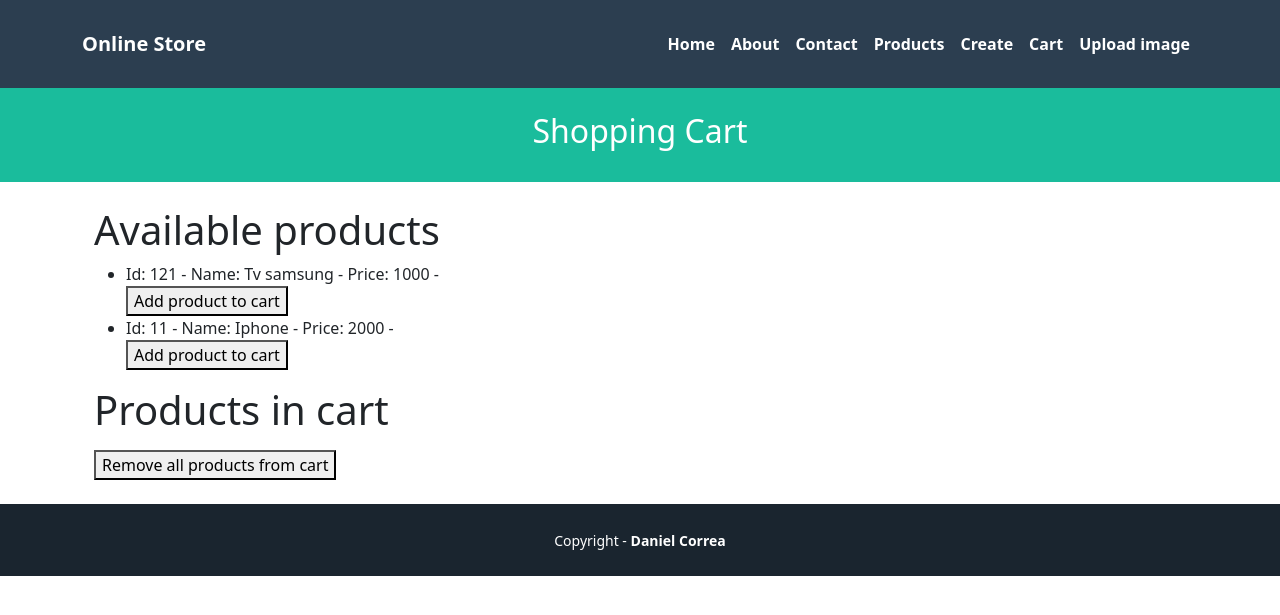
After one commit to AndresVelezR/Software-Architecture-Class, a Django app: page /cart/ in a window 1280 px wide. The commit adds this page. Shown: the top 615 px of the page. Run offline with Django 5.2, Linux system fonts and the light colour scheme.

Commit message:
feat: Completed 3rd tutorial

```diff
--- a/helloworld_project/urls.py
+++ b/helloworld_project/urls.py
@@ -16,8 +16,14 @@ Including another URLconf
 """
 from django.contrib import admin
 from django.urls import path, include
+from django.conf import settings
+from django.conf.urls.static import static
+
 
 urlpatterns = [
     path('admin/', admin.site.urls),
     path("", include('pages.urls')),
 ]
+
+if settings.DEBUG:
+    urlpatterns += static(settings.MEDIA_URL, document_root=settings.MEDIA_ROOT)
--- /dev/null
+++ b/pages/templates/cart/index.html
@@ -0,0 +1,47 @@
+{% extends 'pages/base.html' %}
+
+{% block title %} {{title}} {% endblock %}
+{% block header_title %} {{subtitle}} {% endblock %}
+
+{% block content %}
+<div class="container">
+  <div class="row justify-content-center">
+    <div class="col-md-12">
+      <h1>Available products</h1>
+      <ul>
+        {% for key, product in products.items %}
+        <li>
+          Id: {{ key }} -
+          Name: {{ product.name }} -
+          Price: {{ product.price }} -
+          <form method="post" action="{% url 'cart_add' key %}">
+            {% csrf_token %}
+            <button type="submit">Add product to cart</button>
+          </form>
+        </li>
+        {% endfor %}
+      </ul>
+    </div>
+  </div>
+
+  <div class="row justify-content-center">
+    <div class="col-md-12">
+      <h1>Products in cart</h1>
+      <ul>
+        {% for key, product in cart_products.items %}
+        <li>
+          Id: {{ key }} -
+          Name: {{ product.name }} -
+          Price: {{ product.price }}
+        </li>
+        {% endfor %}
+      </ul>
+
+      <form method="post" action="{% url 'cart_removeAll' %}">
+        {% csrf_token %}
+        <button type="submit">Remove all products from cart</button>
+      </form>
+    </div>
+  </div>
+</div>
+{% endblock %}
--- a/pages/templates/pages/base.html
+++ b/pages/templates/pages/base.html
@@ -40,6 +40,8 @@
           <a class="nav-link active" href="{% url 'contact' %}">Contact</a>
           <a class="nav-link active" href="{% url 'index' %}">Products</a>
           <a class="nav-link active" href="{% url 'form' %}">Create</a>
+          <a class="nav-link active" href="{% url 'cart_index' %}">Cart</a>
+          <a class="nav-link active" href="{% url 'image_index' %}">Upload image</a>
 
 
 
--- a/pages/urls.py
+++ b/pages/urls.py
@@ -1,5 +1,9 @@
 from django.urls import path
-from .views import HomePageView, AboutPageView, ContactPageView, ProductIndexView, ProductShowView, ProductCreateView, ProductCreatedView, ProductListView
+from .views import HomePageView,ImageViewFactory,ImageViewNoDI, AboutPageView, ContactPageView,ProductIndexView, ProductShowView, ProductCreateView, ProductCreatedView, ProductListView, CartView, CartRemoveAllView
+from .utils import ImageLocalStorage
+
+
+
 urlpatterns = [
     path("", HomePageView.as_view(), name='home'),
     path("about/", AboutPageView.as_view(), name='about'),
@@ -8,5 +12,13 @@ urlpatterns = [
     path("products/created/", ProductCreatedView.as_view(), name="product-created"),
     path("products/<str:id>/", ProductShowView.as_view(), name="show"),
     path("products/", ProductListView.as_view(), name="index"),
+    path('cart/', CartView.as_view(), name='cart_index'),
+    path('cart/add/<str:product_id>', CartView.as_view(), name='cart_add'),
+    path('cart/removeAll', CartRemoveAllView.as_view(), name='cart_removeAll'),
+    path('image/', ImageViewFactory(ImageLocalStorage()).as_view(), name='image_index'),
+    path('image/save', ImageViewFactory(ImageLocalStorage()).as_view(), name='image_save'),
+    path('imagenotdi/', ImageViewNoDI.as_view(), name='imagenotdi_index'),
+    path('imagenotdi/save', ImageViewNoDI.as_view(), name='imagenotdi_save'),
+
 
 ]
--- a/pages/views.py
+++ b/pages/views.py
@@ -7,6 +7,7 @@ from django import forms
 from django.shortcuts import render, redirect
 from django.core.exceptions import ValidationError
 from .models import Product
+from .utils import ImageLocalStorage
 #from django.http import HttpResponse
 # Create your views here.
 
@@ -143,3 +144,77 @@ class ProductCreateView(View):
 
 class ProductCreatedView(TemplateView):
     template_name = "pages/products/created.html"
+
+
+
+class CartView(View):
+    template_name = 'cart/index.html'
+
+    def get(self, request):
+        # Simulated database for products
+        products = {}
+        products[121] = {'name': 'Tv samsung', 'price': '1000'}
+        products[11] = {'name': 'Iphone', 'price': '2000'}
+
+        # Get cart products from session
+        cart_products = {}
+        cart_product_data = request.session.get('cart_product_data', {})
+
+        for key, product in products.items():
+            if str(key) in cart_product_data.keys():
+                cart_products[key] = product
+
+        # Prepare data for the view
+        view_data = {
+            'title': 'Cart - Online Store',
+            'subtitle': 'Shopping Cart',
+            'products': products,
+            'cart_products': cart_products
+        }
+
+        return render(request, self.template_name, view_data)
+
+    def post(self, request, product_id):
+        # Get cart products from session and add the new product
+        cart_product_data = request.session.get('cart_product_data', {})
+        cart_product_data[product_id] = product_id
+        request.session['cart_product_data'] = cart_product_data
+
+        return redirect('cart_index')
+
+
+class CartRemoveAllView(View):
+    def post(self, request):
+        # Remove all products from cart in session
+        if 'cart_product_data' in request.session:
+            del request.session['cart_product_data']
+
+        return redirect('cart_index')
+
+def ImageViewFactory(image_storage):
+    class ImageView(View):
+        template_name = 'images/index.html'
+
+        def get(self, request):
+            image_url = request.session.get('image_url', '')
+            return render(request, self.template_name, {'image_url': image_url})
+
+        def post(self, request):
+            image_url = image_storage.store(request)
+            request.session['image_url'] = image_url
+            return redirect('image_index')
+    return ImageView
+
+
+class ImageViewNoDI(View):
+    template_name = 'imagesnotdi/index.html'
+
+    def get(self, request):
+        image_url = request.session.get('image_url', '')
+        return render(request, self.template_name, {'image_url': image_url})
+
+    def post(self, request):
+        image_storage = ImageLocalStorage()
+        image_url = image_storage.store(request)
+        request.session['image_url'] = image_url
+        return redirect('imagenotdi_index')
```
Also changed, not shown: helloworld_project/settings.py (+7 -0 lines), pages/apps.py (+6 -1 lines), pages/interfaces.py (added, +8 -0 lines), pages/templates/images/index.html (added, +26 -0 lines), pages/templates/imagesnotdi/index.html (added, +26 -0 lines), pages/utils.py (added, +15 -0 lines).
